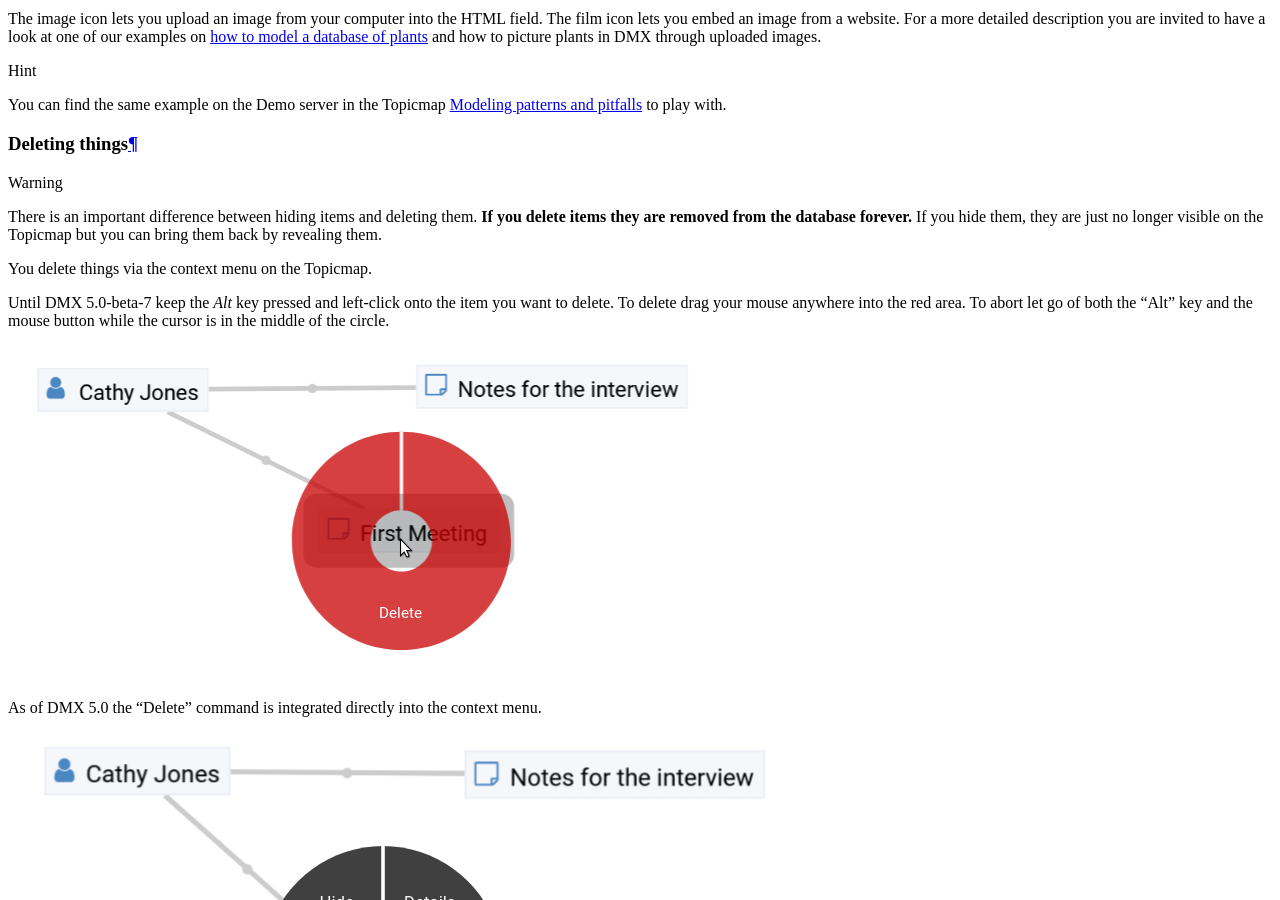
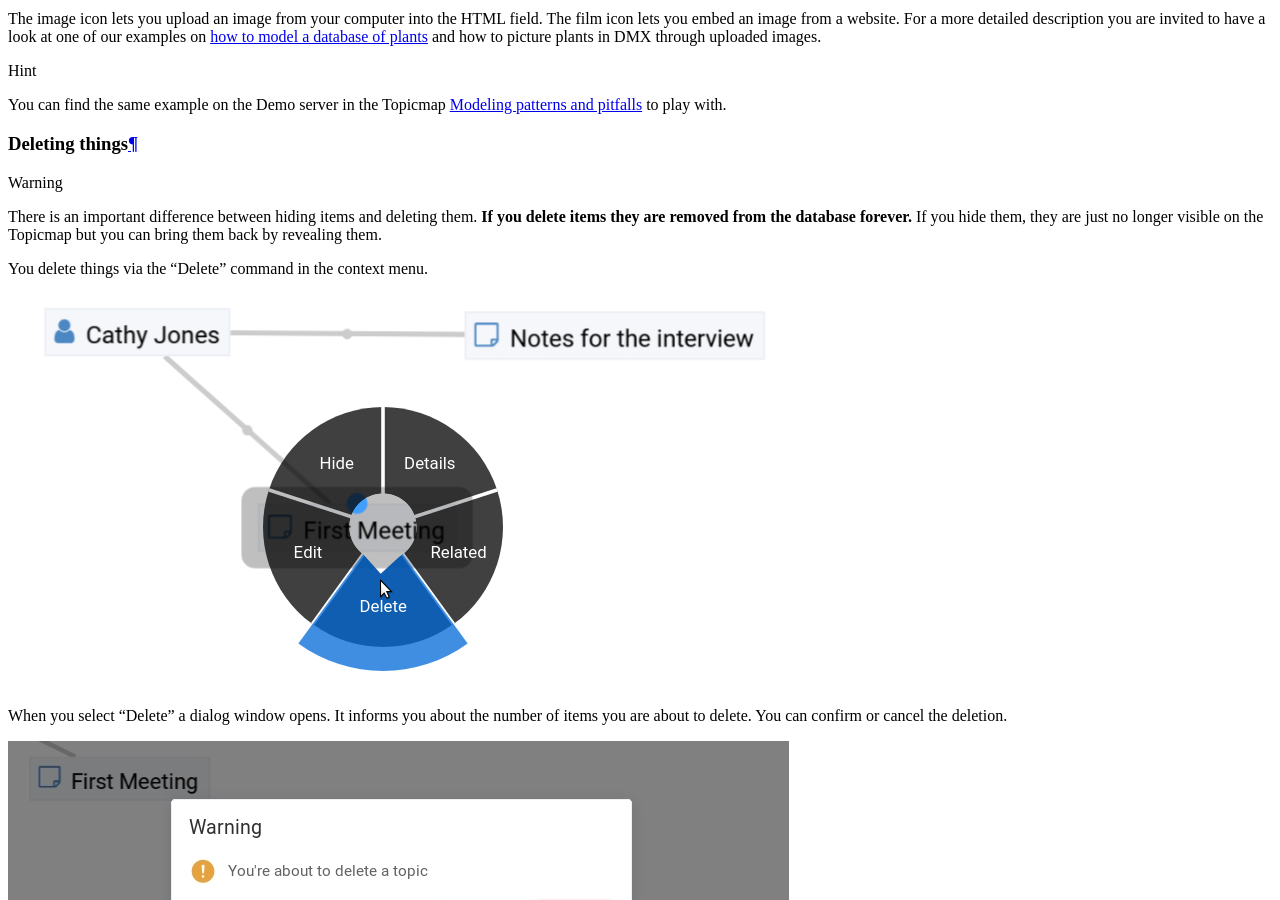
Before and after one commit to dmx-systems/dmx-documentation, a Sphinx documentation site: the page built from docs/user.rst, in a window 1280 px wide and 900 px high, scrolled down 20161 px. Built offline with Sphinx 7.4.7 and the Read the Docs theme 2.0.0, drawn with Linux system fonts in a browser that asks for light colours; some of the changed text lies outside the part shown.

Commit message:
Removed instructions for versions before beta-7

```diff
--- a/docs/user.rst
+++ b/docs/user.rst
@@ -528,17 +528,9 @@ Deleting things
 
 .. warning:: There is an important difference between hiding items and deleting them. **If you delete items they are removed from the database forever.** If you hide them, they are just no longer visible on the Topicmap but you can bring them back by revealing them.
 
-You delete things via the context menu on the Topicmap.
-
-Until DMX 5.0-beta-7 keep the *Alt* key pressed and left-click onto the item you want to delete.
-To delete drag your mouse anywhere into the red area.
-To abort let go of both the "Alt" key and the mouse button while the cursor is in the middle of the circle.
+You delete things via the "Delete" command in the context menu.
 
 .. image:: _static/delete-item.png
-
-As of DMX 5.0 the "Delete" command is integrated directly into the context menu.
-
-.. image:: _static/delete-item-new.png
 
 When you select "Delete" a dialog window opens.
 It informs you about the number of items you are about to delete.
@@ -558,13 +550,7 @@ To delete several items in one go select all of them by clicking them with the C
 Then proceed as above:
 Left- or right-click onto the item and drag your mouse onto the *Delete* command.
 
-.. figure:: _static/bulk-delete-2.png
-    :alt: Bulk deletion until DMX 5.0-beta-7
-
-
-.. figure:: _static/bulk-delete-2-new.png
-    :alt: Bulk deletion as of DMX 5.0
-
+.. image:: _static/bulk-delete-2.png
 
 When you select *Delete* a confirmation dialog window opens to inform you about the number of items you are about to delete.
 You can confirm or cancel the deletion.
@@ -1122,7 +1108,7 @@ Here is how creating a shared Workspace works:
 Moving objects to a different Workspace
 =======================================
 
-As of DMX version 5.0-beta-7 it is possible to assign existing objects to a different Workspace.
+It is possible to assign existing objects to a different Workspace.
 For this, you must have write permission on both the selected object and the target Workspace.
 
 An example use case: You have a contact, a "Person" object, in your private Workspace that you want to share with some other user.
```
Also changed, not shown: docs/_static/bulk-delete-2-new.png (deleted), docs/_static/bulk-delete-2.png, docs/_static/delete-item-new.png (deleted), docs/_static/delete-item.png.
